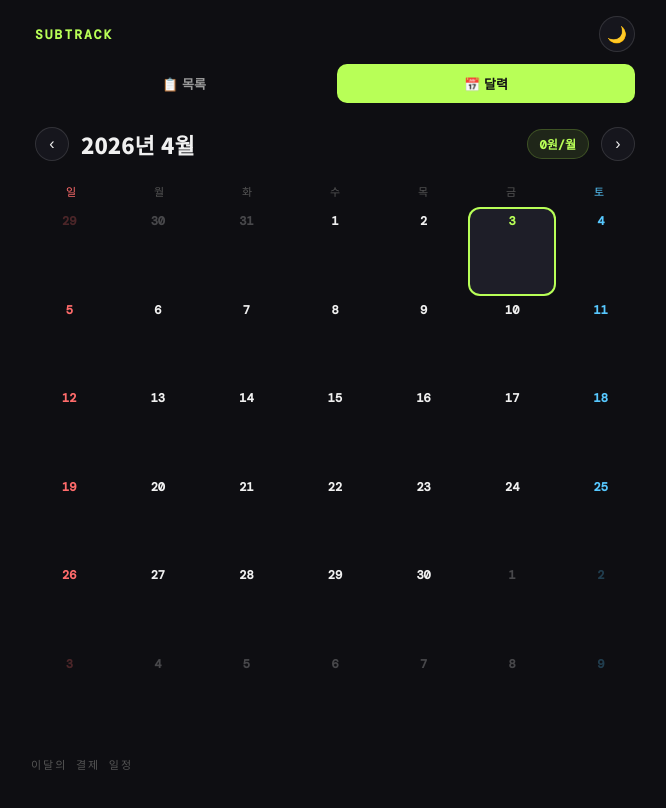
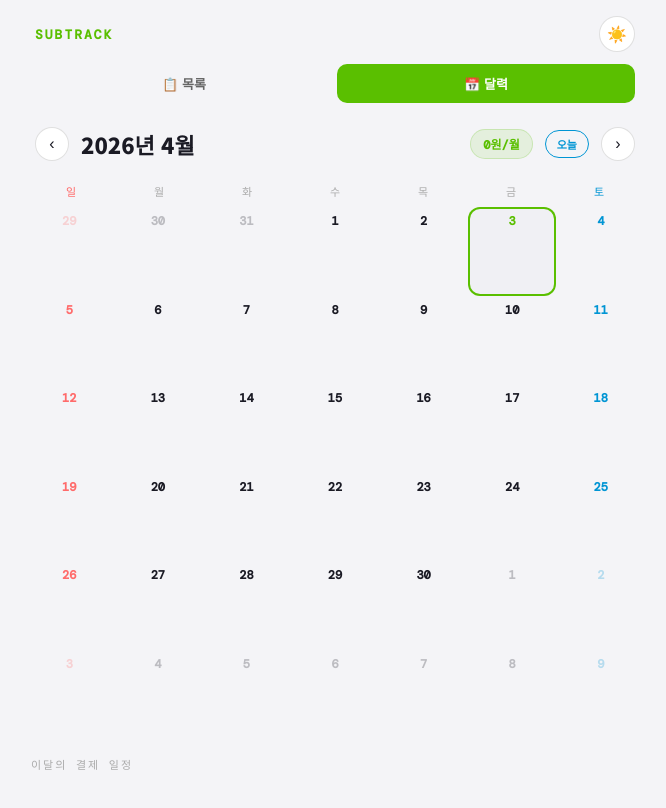
Before and after one commit to Rianless/subscription, a plain HTML site: page index.html in a window 1280 px wide. Both pictures are taken after a click on the button "📅 달력". Shown: the whole page, without its empty margins (305-971 px from the left). Drawn offline with nearby package versions, Linux system fonts and the light colour scheme.

Commit message:
index.html

```diff
--- a/index.html
+++ b/index.html
@@ -1,5 +1,5 @@
 <!DOCTYPE html>
-<html lang="ko" data-theme="dark">
+<html lang="ko" data-theme="light">
 <head>
 <meta charset="UTF-8">
 <meta name="viewport" content="width=device-width, initial-scale=1.0">
@@ -308,6 +308,21 @@ body {
   transition: background 0.2s;
 }
 .cal-nav-btn:hover { background: var(--surface2); }
+.cal-today-btn {
+  font-size: 11px; font-weight: 700;
+  color: var(--accent2);
+  font-family: 'DM Mono', monospace;
+  background: transparent;
+  border: 1.5px solid var(--accent2);
+  border-radius: 99px;
+  padding: 5px 11px;
+  cursor: pointer;
+  transition: background 0.2s, color 0.2s;
+}
+.cal-today-btn:hover {
+  background: var(--accent2);
+  color: #fff;
+}
 .cal-month-total {
   font-size: 12px; font-weight: 700;
   color: var(--accent);
@@ -624,6 +639,7 @@ body {
     <button class="cal-nav-btn" onclick="changeMonth(-1)">‹</button>
     <h2 id="calTitle"></h2>
     <div class="cal-month-total" id="calMonthTotal"></div>
+    <button class="cal-today-btn" onclick="goToday()">오늘</button>
     <button class="cal-nav-btn" onclick="changeMonth(1)">›</button>
   </div>
 
@@ -716,8 +732,8 @@ body {
 
 <script>
 /* ── 상수 ──────────────────────────────────────────────── */
-const EMOJIS = ['📺','🎵','🎮','📚','☁️','🛒','🤖','💊','🏋️','🎬','📰','🎯','💳','🔒','🌐','✉️','📦','🐯','⚽','🎸','🍿','🖥️'];
-const COLORS  = ['#b8ff57','#57c8ff','#ff7eb3','#ffd166','#a29bfe','#fd79a8','#00cec9','#e17055','#6c5ce7','#00b894'];
+const EMOJIS = ['📺','🎵','🎮','📚','☁️','🛒','🤖','💊','🏋️','🎬','📰','🎯','💳','🔒','🌐','✉️','📦','🐯','⚽','⚾','🎸','🍿','🖥️'];
+const COLORS  = ['#b8ff57','#57c8ff','#ff7eb3','#ffd166','#a29bfe','#fd79a8','#00cec9','#e17055','#6c5ce7','#00b894','#ff3b3b'];
 const USD_KRW = 1380;
 
 // 기본 구독 없이 빈 상태로 시작
@@ -728,7 +744,7 @@ let selectedColor = COLORS[0];
 let calYear, calMonth;
 
 /* ── 테마 ─────────────────────────────────────────────── */
-const savedTheme = localStorage.getItem('theme') || 'dark';
+const savedTheme = localStorage.getItem('theme') || 'light';
 document.documentElement.setAttribute('data-theme', savedTheme);
 document.getElementById('themeBtn').textContent = savedTheme === 'dark' ? '🌙' : '☀️';
 
@@ -786,8 +802,21 @@ function updateSummary() {
   document.getElementById('yearlyBreak').innerHTML = hasUSD
     ? `USD 포함<br>1달러 ≈ ${USD_KRW.toLocaleString()}원 적용` : '';
 
-  const todayN = today.getDate();
-  const upcoming = subs.filter(s => s.active && s.day >= todayN && s.day <= todayN + 7);
+  // 오늘부터 7일 후까지 날짜 Set 생성 (월 말 넘어가는 경우 포함)
+  const upcomingDays = new Set();
+  for (let i = 0; i <= 7; i++) {
+    const d = new Date(today.getFullYear(), today.getMonth(), today.getDate() + i);
+    upcomingDays.add(d.getDate());
+  }
+  const upcoming = subs.filter(s => s.active && upcomingDays.has(s.day))
+    .sort((a, b) => {
+      // 실제 다가오는 날짜 기준 정렬
+      const nextA = new Date(today.getFullYear(), today.getMonth(), a.day);
+      if (nextA < today) nextA.setMonth(nextA.getMonth() + 1);
+      const nextB = new Date(today.getFullYear(), today.getMonth(), b.day);
+      if (nextB < today) nextB.setMonth(nextB.getMonth() + 1);
+      return nextA - nextB;
+    });
   const upCard = document.getElementById('upcomingCard');
   if (upcoming.length) {
     upCard.style.display = '';
@@ -922,6 +951,13 @@ function renderCalendar() {
       <span class="cms-price">${priceLabel(s)}</span>
     </div>
   `).join('');
+}
+
+function goToday() {
+  calYear  = today.getFullYear();
+  calMonth = today.getMonth();
+  closeCalDetail();
+  renderCalendar();
 }
 
 function changeMonth(dir) {
```
